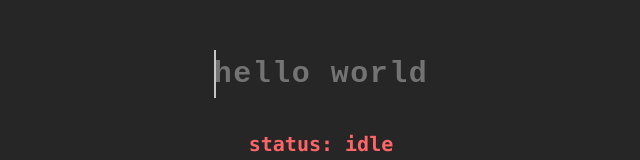
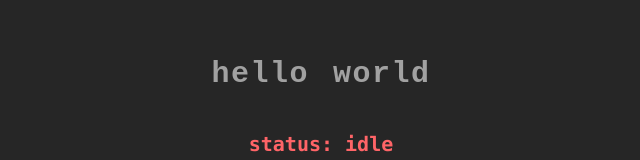
Before and after one commit to aservin6/typing-test, a React (Vite) app: page / in a window 1280 px wide. Shown: the part 198-358 px from the top of the page, without its empty margins (319-959 px from the left). Built offline with nearby package versions, Linux system fonts and the light colour scheme; a web font is replaced by a local one.

Commit message:
new word rendering method testing

```diff
--- a/src/components/TypingTest.tsx
+++ b/src/components/TypingTest.tsx
@@ -4,10 +4,11 @@ import { TypingEngine } from "../core/engine/TypingEngine";
 import { ModeSelect } from "./ModeSelect";
 import { StandardMode, StrictMode } from "../core/engine/modes";
 import transformText from "../utils/transform-text";
+import type { TransformedText } from "../types/types";
 
 const text = "hello world";
-const transformedText = transformText(text);
-console.log(transformedText);
+const textArray = transformText(text);
+console.log(textArray);
 
 export function TypingTest() {
   const [mode, setMode] = useState("standard");
@@ -53,6 +54,7 @@ export function TypingTest() {
     setMode(mode);
   }
 
+  let globalIndex = 0;
   useEffect(() => {
     if (state.status === "running") {
       const interval = setInterval(() => {
@@ -76,30 +78,55 @@ export function TypingTest() {
         />
         {/* Rendered Text */}
         <div className="flex flex-wrap max-w-5xl text-3xl break-keep whitespace-break-spaces font-semibold leading-relaxed tracking-wider custom-font">
-          {state.targetText.split("").map((char, index) => {
-            const charState = engine.getCharState(index);
-            const isCurrent = index === engine.getCurrentIndex();
-
-            let colorClass = "text-neutral-500";
-
+          {textArray.map((item: TransformedText) => {
+            if (item.type === "word") {
+              return (
+                <div key={item.wordIndex} className="px-3 text-neutral-400">
+                  {item.characters?.map((char) => {
+                    const charState = engine.getCharState(globalIndex);
+                    let colorClass = "text-neutral-400";
+                    globalIndex++;
                     if (charState === "correct") {
                       colorClass = "text-white";
                     } else if (charState === "incorrect") {
-              colorClass = "text-red-500";
+                      colorClass = "text-red-400";
                     }
-
                     return (
-              <span key={index} className={`relative ${colorClass}`}>
-                {char === " " ? "\u00A0" : char}
-
-                {/* Cursor */}
-                {isCurrent && (
-                  <span className="absolute left-0 top-0 w-0.5 h-full bg-white animate-pulse" />
-                )}
+                      <span
+                        key={globalIndex}
+                        className={`relative ${colorClass}`}
+                      >
+                        {char}
                       </span>
                     );
                   })}
-        </div>{" "}
+                </div>
+              );
+            }
+          })}
+        </div>
+        {/* {state.targetText.split("").map((char, index) => { */}
+        {/*   const charState = engine.getCharState(index); */}
+        {/*   const isCurrent = index === engine.getCurrentIndex(); */}
+        {/**/}
+        {/*   let colorClass = "text-neutral-500"; */}
+        {/**/}
+        {/*   if (charState === "correct") { */}
+        {/*     colorClass = "text-white"; */}
+        {/*   } else if (charState === "incorrect") { */}
+        {/*     colorClass = "text-red-500"; */}
+        {/*   } */}
+        {/**/}
+        {/*   return ( */}
+        {/*     <span key={index} className={`relative ${colorClass}`}> */}
+        {/*       {char === " " ? "\u00A0" : char} */}
+        {/**/}
+        {/*       {isCurrent && ( */}
+        {/*         <span className="absolute left-0 top-0 w-0.5 h-full bg-white animate-pulse" /> */}
+        {/*       )} */}
+        {/*     </span> */}
+        {/*   ); */}
+        {/* })} */}
       </div>
 
       {/* Debug Info */}
```
Lines whose indentation alone changed are shown as unchanged.
